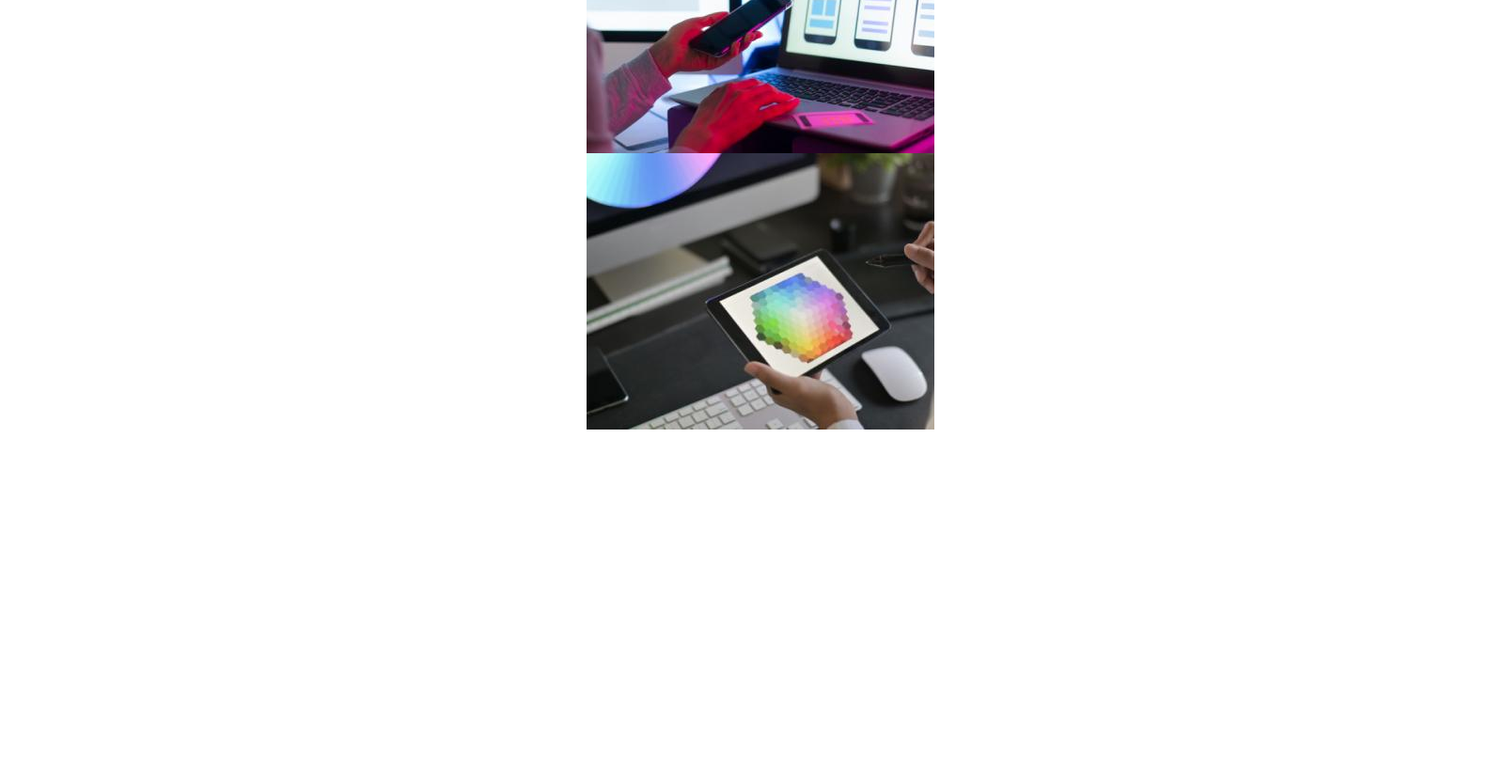
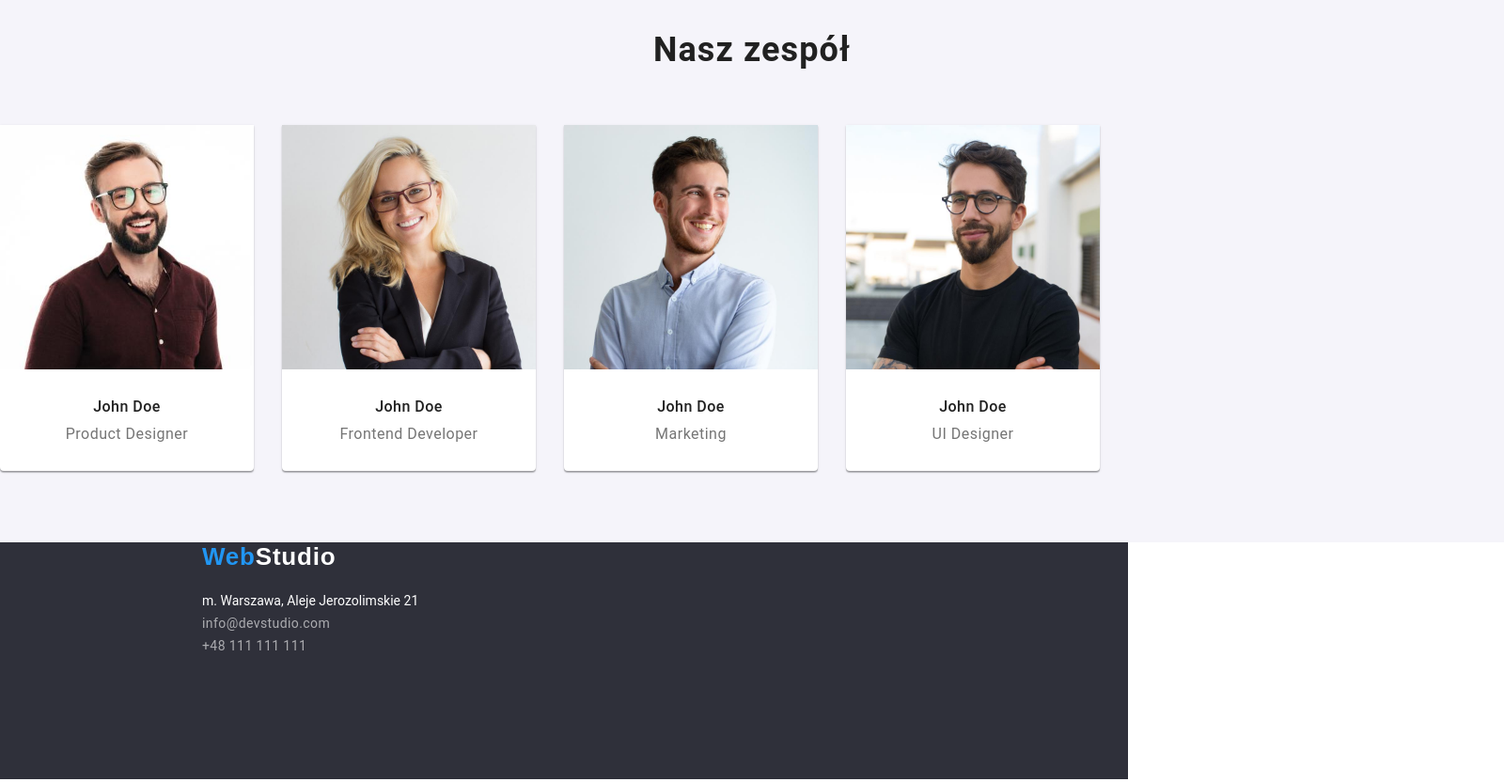
Before and after one commit to MonikaKorwin/goit-markup-hw-03, a plain HTML site: page index.html in a window 1280 px wide. Shown: the part 1520-2352 px from the top of the page at 94% size, 1600 px wide, since content can reach past the window. Drawn offline with nearby package versions, Linux system fonts and the light colour scheme.

Commit message:
footer-font

```diff
--- a/index.html
+++ b/index.html
@@ -85,8 +85,8 @@
 
       <!-- What-we-do-->
       <section class="what-we-do">
-          <h2>Czym się zajmujemy</h2>
-          <div class="container-what-we-do"></div>
+        <h2 class="what-we-do-tittle">Czym się zajmujemy</h2>
+        <div class="container-what-we-do">
           <div class="what-we-do_item">
             <img src="images/box_1.jpg" alt="white_sjeyboard" width="370" height="294" />
           </div>
@@ -98,42 +98,48 @@
           </div>
         </div>
       </section>
-      <!-- What-we-do-->
+      <!-- end-the-What-we-do-->
 
+
+      <!-- our-team-->
       <section class="team">
-        <h2>Nasz zespół</h2>
-        <div class="team_member">
+        <h2 class="team-tittle">Nasz zespół</h2>
+         <div class="team-member-all">
+        <div class="team-member">
           <img src="images/John_Doe_1.jpg" alt="Brown_glasses" width="270" height="260" />
-          <h4>John Doe</h4>
-          <p>Product Designer</p>
+          <h4 class="team-member-name">John Doe</h4>
+          <p class=team-member-name-career>Product Designer</p>
         </div>
-        <div class="team_member">
+        <div class="team-member">
           <img src="images/John_Doe_2.jpg" alt="Light_hair_woman" width="270" height="260" />
-          <h4>John Doe</h4>
-          <p>Frontend Developer</p>
+          <h4 class="team-member-name">John Doe</h4>
+          <p class=team-member-name-career>Frontend Developer</p>
         </div>
-        <div class="team_member">
+        <div class="team-member">
           <img src="images/John_Doe_3.jpg" alt="smile_man" width="270" height="260" />
-          <h4>John Doe</h4>
-          <p>Marketing</p>
+          <h4 class="team-member-name">John Doe</h4>
+          <p class=team-member-name-career>Marketing</p>
         </div>
-        <div class="team_member">
+        <div class="team-member">
           <img src="images/John_Doe_4.jpg" alt="brown_hair_man" width="270" height="260" />
-          <h4>John Doe</h4>
-          <p>UI Designer</p>
+          <h4 class="team-member-name">John Doe</h4>
+          <p class=team-member-name-career>UI Designer</p>
+          </div>
+        </div>
         </div>
       </section>
     </main>
+    <!-- our-team-->
     <!-- end the center-->
 
     <footer>
       <address class="address">
         <a class="address-logo" href="#"
-          ><span class="web">Web</span><span class="studio-footer">Studio</span></a
+          ><span class="web">Web</span><span class="studio footer">Studio</span></a
         >
 
         <br />
-        m. Warszawa, Aleje Jerozolimskie 21<br />
+        <p class="adress-street">m. Warszawa, Aleje Jerozolimskie 21<br /></p>
         <a class="address-mail" href="mailto:info@devstudio.com">info@devstudio.com</a><br />
         <a class="address-phone" href="tel:+48111111111">+48 111 111 111 </a>
       </address>
--- a/style/styles.css
+++ b/style/styles.css
@@ -223,12 +223,14 @@ margin-top: 10px;
 
 .what-we-do{
 position: absolute;
-width: 352px;
-height: 42px;
-left: 624px;
+width: 1170px;
+height: 386px;
+left: 215px;
 top: 969px;
+}
 
-
+.what-we-do-tittle{
+margin-bottom: 50px;
 font-family: var(--main-font);
 font-style: normal;
 font-weight: bold;
@@ -236,16 +238,140 @@ font-size: 36px;
 line-height: 1.1667;
 text-align: center;
 letter-spacing: 0.03em;
-color: #212121;
+color: #212121
 }
-.container-what-we-do{
+
+.container-what-we-do {
  display: flex;
 }
 
+.what-we-do_item:not(:last-child){
+margin-right:30px;
+}
+/* <!-- end-What-we-do--> */
+
+/* <!-- our-team --> */
+.team {
+position: absolute;
+width: 1600px;
+height: 648px;
+left: 0px;
+top: 1449px;
+background: #F5F4FA;
+}
+
+.team-tittle{
+font-family: var(--main-font);
+font-style: normal;
+font-weight: bold;
+font-size: 36px;
+line-height: 1.667;
+text-align: center;
+letter-spacing: 0.03em;
+color: #212121;
+margin-top:94px;
+margin-bottom:50px;
+}
+
+.team-member-all{
+  display: flex;
+}
+.team-member{
+
+background: #FFFFFF;
+box-shadow: 0px 1px 3px rgba(0, 0, 0, 0.12), 0px 1px 1px rgba(0, 0, 0, 0.14), 0px 2px 1px rgba(0, 0, 0, 0.2);
+border-radius: 0px 0px 4px 4px;
 
 }
-.what-we-do_item{
-flex-direction: row;
+.team-member:not(:last-child){
+  margin-right:30px;
+}
+
+.team-member-name {
+font-family: var(--main-font);
+font-style: normal;
+font-weight: 500;
+font-size: 16px;
+line-height: 1.187;
+/* identical to box height */
+text-align: center;
+letter-spacing: 0.03em;
+text-align: center;
+color: #212121;
+margin-top: 30px;
+margin-bottom: 10px;
+}
+.team-member-name-career{
+  /* position: realtive;
+width: 147px;
+height: 19px;
+left: 577px;
+top: 1954px; */
+
+font-family: var(--main-font);
+font-style: normal;
+font-weight: normal;
+font-size: 16px;
+line-height: 1.187;
+text-align: center;
+letter-spacing: 0.03em;
+color: #757575;
+margin-top:10px;
+margin-bottom:30px;
+
+}
+
+/* <!-- end-the-our-team --> */
+/* =============/MAIN INDEX.HTML============ */
+
+/* =============FOOTER INDEX.HTML============ */
+
+.address {
+position: absolute;
+width: 1200px;
+height: 252px;
+top: 2097px;
+background: #2F303A;
+}
+
+.web,
+.studio {
+  Weight:700;
+  text-decoration: none;
+  font-family: var(--socondary-font);
+  font-weight: bold;
+  font-size: 26px;
+  line-height: 1.192;
+  /* identical to box height */
+  letter-spacing: 0.03em;
+  color: #2196f3;
+  font-style: normal;
+}
+.address-logo{
+/* margin-top:60px; */
+
+position: relative;
+width: 145px;
+height: 31px;
+left: 215px;
+font-style: none;
+text-decoration: none;
+font:none;
+
+}
+.studio {
+  color: #000000;
+}
+.footer {
+  text-decoration: none;
+  font-family: var(--socondary-font);
+  font-weight: bold;
+  font-size: 26px;
+  line-height: 1.192;
+  /* identical to box height */
+  letter-spacing: 0.03em;
+      color: #FFFFFF;
+
 }
 
 
@@ -255,58 +381,26 @@ flex-direction: row;
 
 
 
-.team {
-  position: absolute;
-  top: 3000px;
-  font-weight: bold;
-  font-size: 36px;
-  line-height: 1.166;
-  text-align: center;
-  letter-spacing: 0.03em;
-  color: #212121; */
+
+
+.adress-street{
+color: #FFFFFF;
+font-size: 14px;
+line-height: 1.714;
+/* or 171% */
+letter-spacing: 0.03em
+font-style: normal;
+font-weight: normal;
+font-family: var(--main-font);
+margin-left:215px;
+margin-top:20px;
+font-style: normal;
+
 }
 
-
-
-
-.team {
-  background-color: #f5f4fa;
-  position: absolute;
-  top: 3000px;
-}
-.team_member {
-  font-weight: 500;
-  font-size: 16px;
-  line-height: 1.187;
-  text-align: center;
-  letter-spacing: 0.03em;
-  color: #212121;
-}
-.team_member > .p {
-  font-weight: normal;
-  color: #757575;
-}
-
-/* =============/MAIN INDEX.HTML============ */
-
-
-
-
-
-/* =============FOOTER INDEX.HTML============ */
-.address {
-  position: absolute;
-  top: 5000px;
-  font-style: normal;
-  font-weight: normal;
-  font-size: 14px;
-  line-height: 1.714;
-  letter-spacing: 0.03em;
-  color: #ffffff;
-  background-color: #2f303a;
-}
 .address-mail,
 .address-phone {
+  font-family: var(--main-font);
 font-style: normal;
 font-weight: normal;
 font-size: 14px;
@@ -314,9 +408,18 @@ flex-direction: row;
 letter-spacing: 0.03em;
 color: rgba(255, 255, 255, 0.6);
 text-decoration: none;
+padding-top:9px;
+margin-left:215px;
 }
 
-/* =============FOOTER INDEX.HTML============ */
+
+}
+
+
+
+
+
+
 
 
 
@@ -344,18 +447,18 @@ letter-spacing: 0.02em;
   color: #212121;
   background-color: #f5f4fa;
   border-radius: 4px;
-  list-style:none;
+  list-style:none; */
 
 }
 .button-portfolio:hover,
 .button-portfolio:focus {
   color: #FFFFFF;
-  background-color: var(--main-color);
+  background-color: var(--main-color); */
 
 
-/* .filter:hover,
+.filter:hover,
 .filter:focus {
-  color: #ffffff; */
+  color: #ffffff;
 }
 .filers-examples {
   font-weight: bold;
@@ -374,33 +477,3 @@ letter-spacing: 0.02em;
   letter-spacing: 0.03em;
   color: #757575;
 }
-
-/* =============FOOTER PORTFOLIO.HTML============ */
-
-.web,
-.studio {
-  text-decoration: none;
-  font-family: var(--socondary-font);
-  font-weight: bold;
-  font-size: 26px;
-  line-height: 1.192;
-  /* identical to box height */
-  letter-spacing: 0.03em;
-  color: #2196f3;
-}
-
-.studio {
-  color: #000000;
-}
-.studio-footer {
-    text-decoration: none;
-  font-family: var(--socondary-font);
-  font-weight: bold;
-  font-size: 26px;
-  line-height: 1.192;
-  /* identical to box height */
-  letter-spacing: 0.03em;
-      color: #FFFFFF;
-
-}
-}
```
Lines whose indentation alone changed are shown as unchanged.
